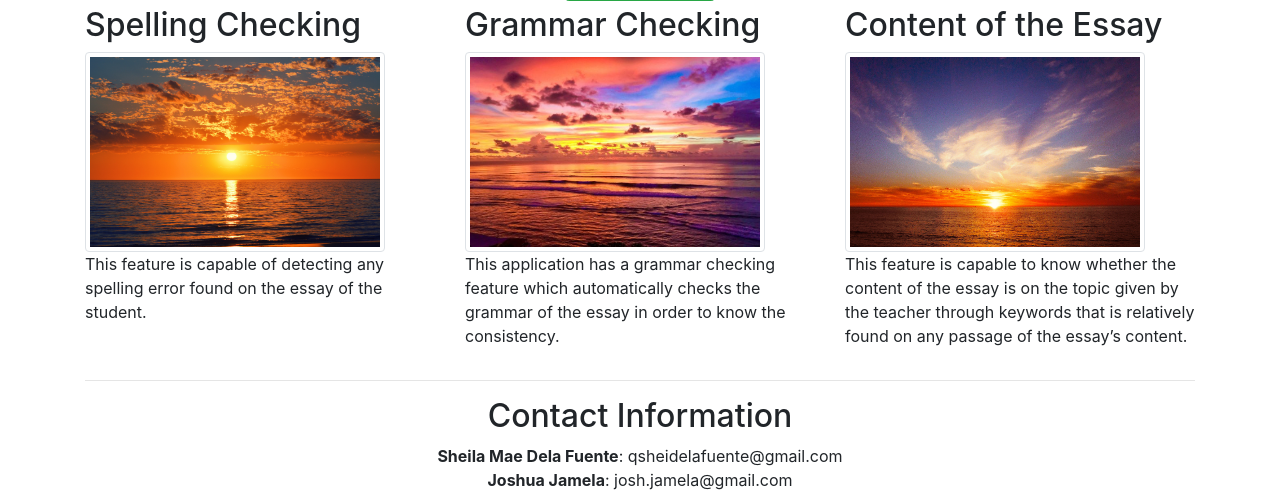
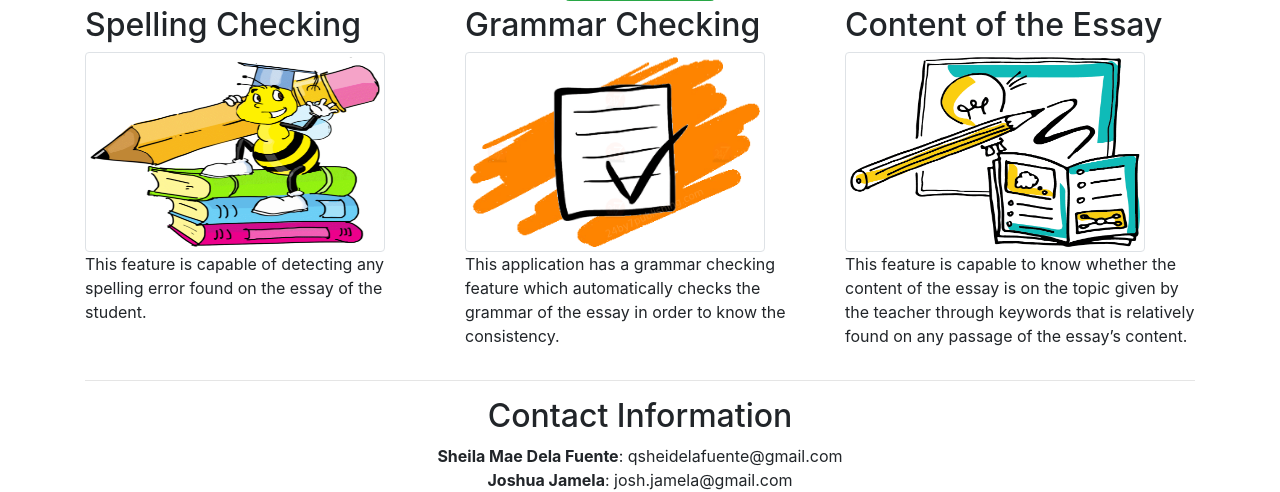
Before and after one commit to vdmamaril06/isanaysay, a Django app: page / in a window 1280 px wide. Shown: the part 400-892 px from the top of the page. Run offline with Django 3.2, Linux system fonts and the light colour scheme; some libraries are stand-ins or nearby versions.

Commit message:
Changed the icons for the 3 main functionalities featured in the home page.

```diff
--- a/templates/home.html
+++ b/templates/home.html
@@ -21,18 +21,18 @@
       <div class="row">
         <div class="col-md-4">
           <h2>Spelling Checking</h2>
-          <img style="height:200px;width:300px;" src="{% static 'sunset1.jpeg' %}" alt="" class="img-thumbnail">
+          <img style="height:200px;width:300px;" src="{% static 'spelling_bg2.png' %}" alt="" class="img-thumbnail">
           <p>This feature is capable of detecting any spelling error found on the essay of the student. </p>
         </div>
         <div class="col-md-4">
           <h2>Grammar Checking</h2>
-          <img style="height:200px;width:300px;" src="{% static 'sunset2.jpg' %}" alt="" class="img-thumbnail">
+          <img style="height:200px;width:300px;" src="{% static 'grammar_bg2.png' %}" alt="" class="img-thumbnail">
           <p>This application has a grammar checking feature which automatically checks the grammar of the essay in order to know the consistency. </p>
           <!--<p><a class="btn btn-secondary" href="#" role="button">View details »</a></p>-->
        </div>
         <div class="col-md-4">
           <h2>Content of the Essay</h2>
-          <img style="height:200px;width:300px;" src="{% static 'sunset3.jpg' %}" alt="" class="img-thumbnail">
+          <img style="height:200px;width:300px;" src="{% static 'content_bg2.png' %}" alt="" class="img-thumbnail">
           <p>This feature is capable to know whether the content of the essay is on the topic given by the teacher through keywords that is relatively found on any passage of the essay’s content.</p>
         </div>
       </div>
```
Also changed, not shown: db.sqlite3.
